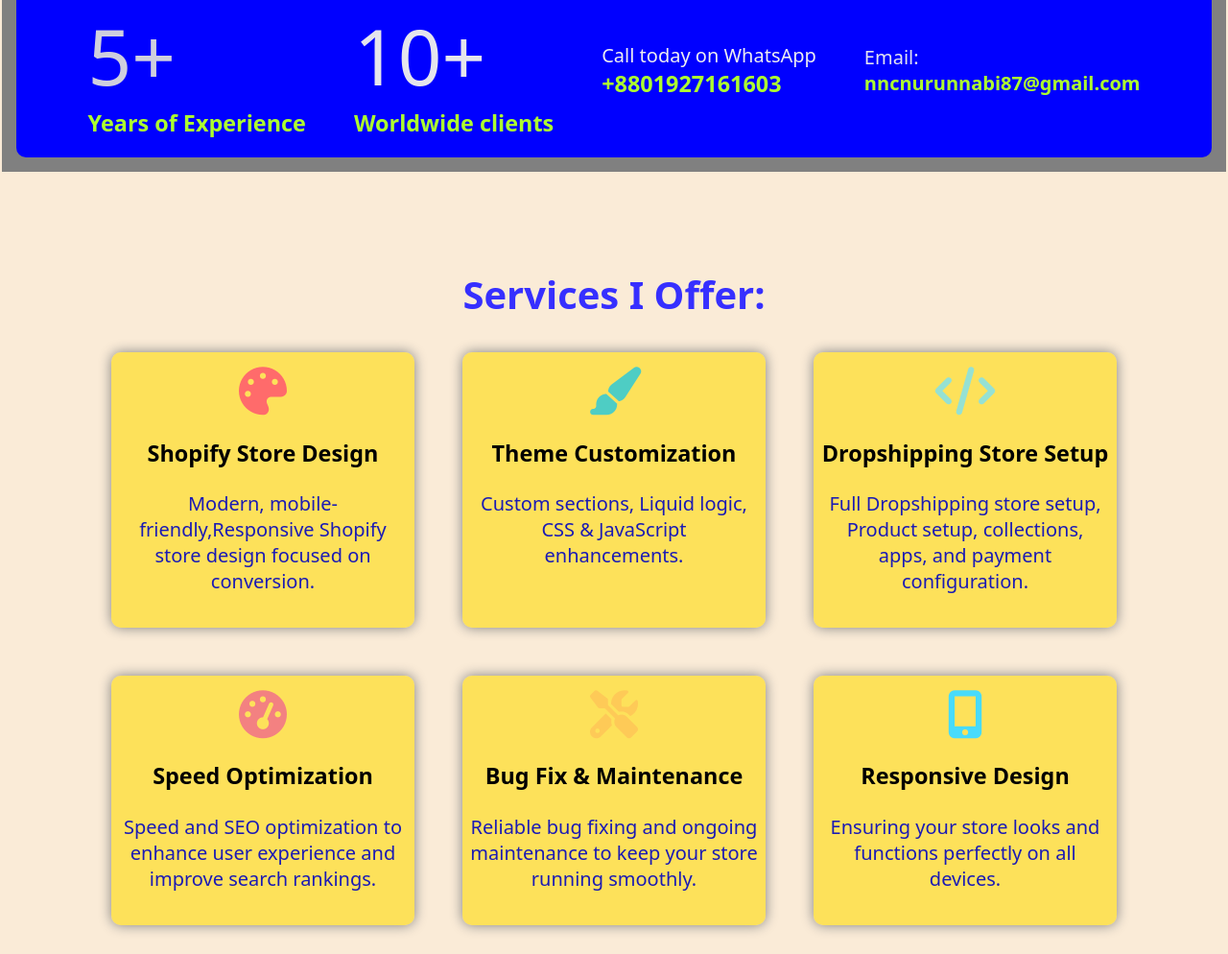
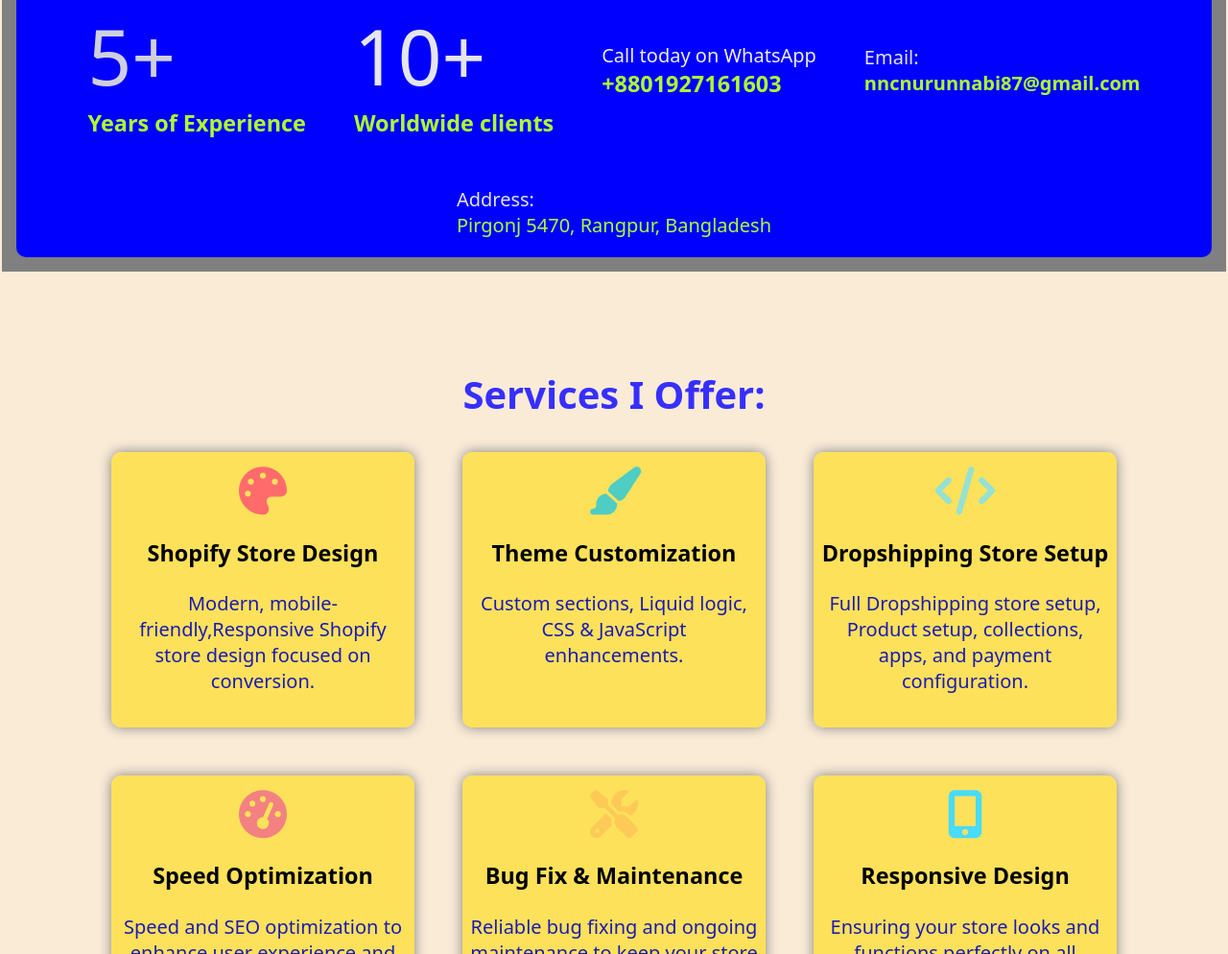
Before and after one commit to nncnurunnabi/nurunnabi-portfolio, a plain HTML site: page index.html in a window 1280 px wide. Shown: the part 1825-2819 px from the top of the page at 96% size. Drawn offline with Linux system fonts and the light colour scheme.

Commit message:
Add address to About section

```diff
--- a/index.html
+++ b/index.html
@@ -34,7 +34,7 @@
          <a href="https://m.me/nurunnabi.miah.509701
 " target="_blank" title="Facebook profiile link of Nurunnabi miah">
 <img src="assets/facebookicon.webp" alt="Facebook icon" width="30" height="30"></a> |
-      <a href="https://linkedin.com/in/nurunnabi-miah-developer"  title="linkedin profile of nurunnabi Miah"><img src="assets/linkedin.webp" alt="LinkedIn" width="30" height="30"></a> |
+      <a href="https://linkedin.com/in/nurunnabi-miah-developer"  title="linkedin profile of Nurunnabi Miah"><img src="assets/linkedin.webp" alt="LinkedIn" width="30" height="30"></a> |
          <a href="mailto:nncnurunnabi87@gmail.com" title=" Email to NURUNNABI Miah"><img src="assets/emailicon.webp" alt="Email" width="30" height="30"></a>|
          <a href="https://wa.me/8801927161603"  target="_blank" style=" margin-left:20px;" title="Message in what'app">
 
@@ -183,6 +183,10 @@ digital space. I deliver fast, responsive, and visually stunning websites that n
   <div>
      <p style="font-size: 1em; margin:0px; color: rgb(227, 227, 241);"> Email:</p>
      <h4 style="color:greenyellow; margin:0px;"> nncnurunnabi87@gmail.com</h4>
+</div>
+  <div>
+     <p style="font-size: 1em; margin:0px; color: rgb(227, 227, 241);">Address:</p>
+     <address style="color:greenyellow; margin:0px; font-style:normal;">Pirgonj 5470, Rangpur, Bangladesh</address>
 </div>
 </div>
 </section>
```
